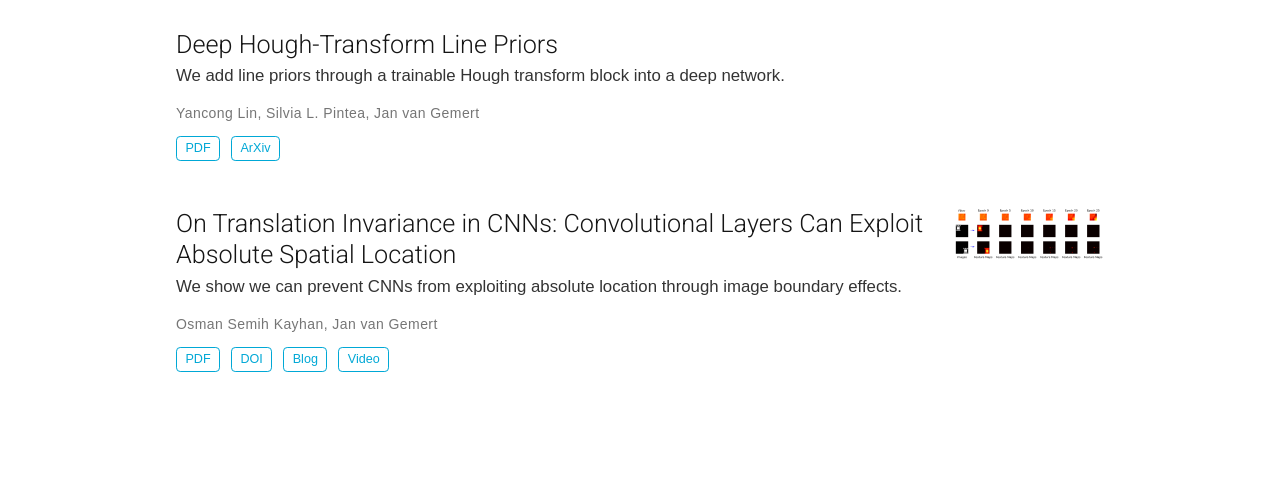
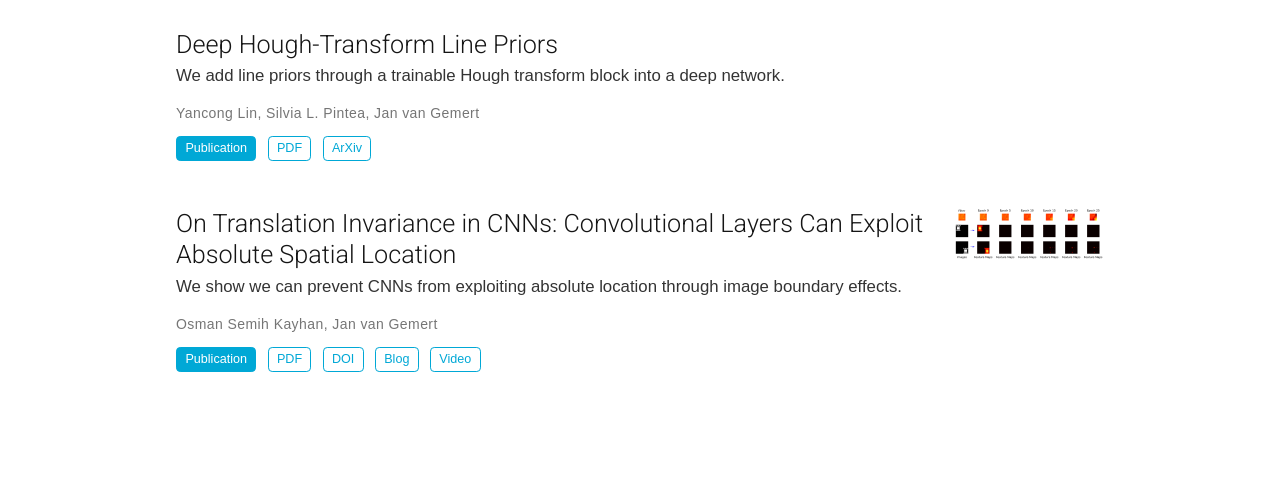
Before and after one commit to CV-Lab-TU-Delft/cvlab-tudelft.github.io, a plain HTML site: page publication/index.html in a window 1280 px wide. Shown: the part 251-753 px from the top of the page. Drawn offline with nearby package versions, Linux system fonts and the light colour scheme; some packages are replaced by stand-ins of ours; some icons are missing.

Commit message:
rebuilding site ma 22 feb 2021 13:12:49 CET

```diff
--- a/publication/index.html
+++ b/publication/index.html
@@ -755,6 +755,8 @@
 
     <div class="btn-links">
 
+        <button class="btn btn-primary btn-sm btn-disabled mr-1">Publication</button>
+
 
 
 
@@ -876,6 +878,8 @@
 
 
     <div class="btn-links">
+
+        <button class="btn btn-primary btn-sm btn-disabled mr-1">Publication</button>
 
 
 
```
Also changed, not shown: index.html (+2 -1 lines).
